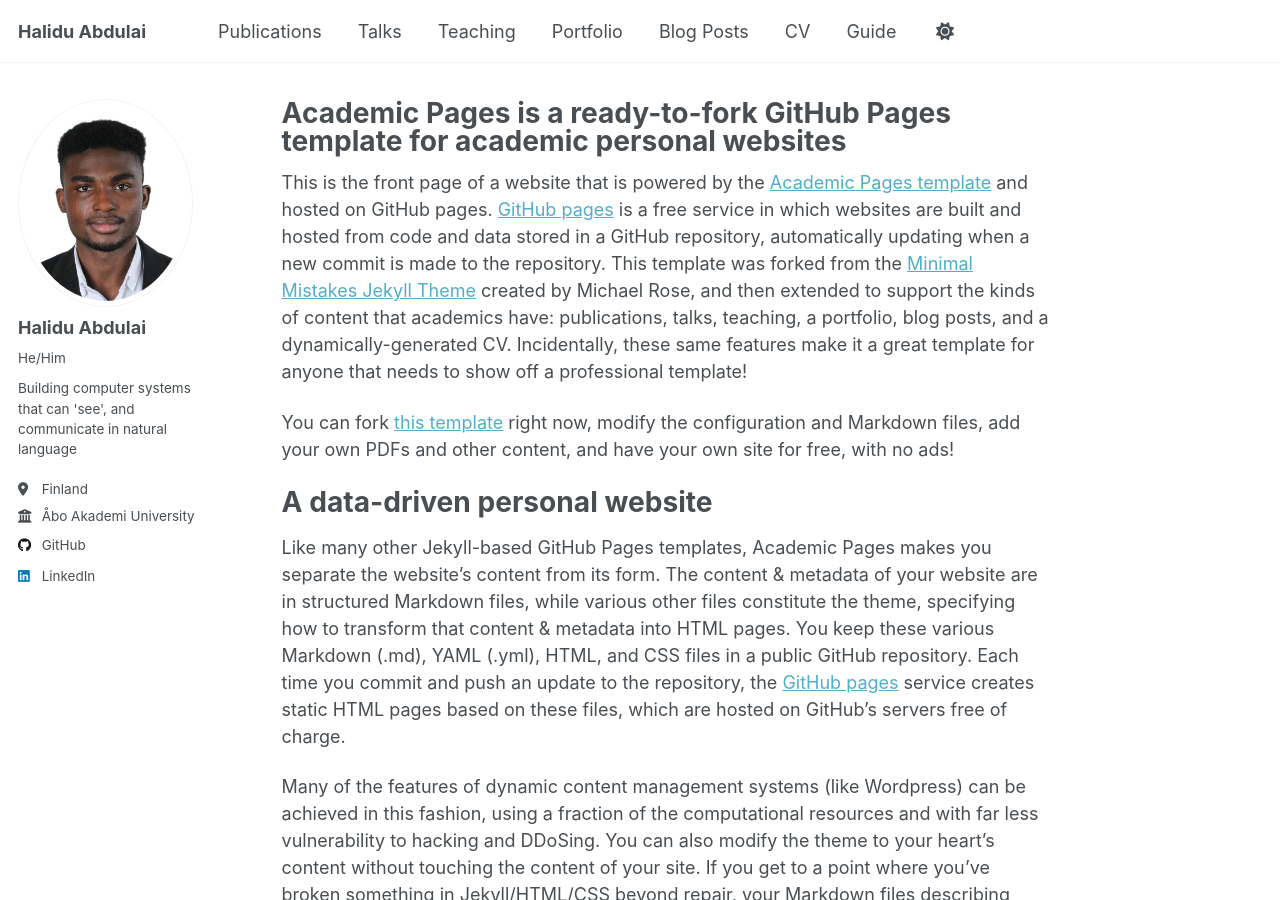
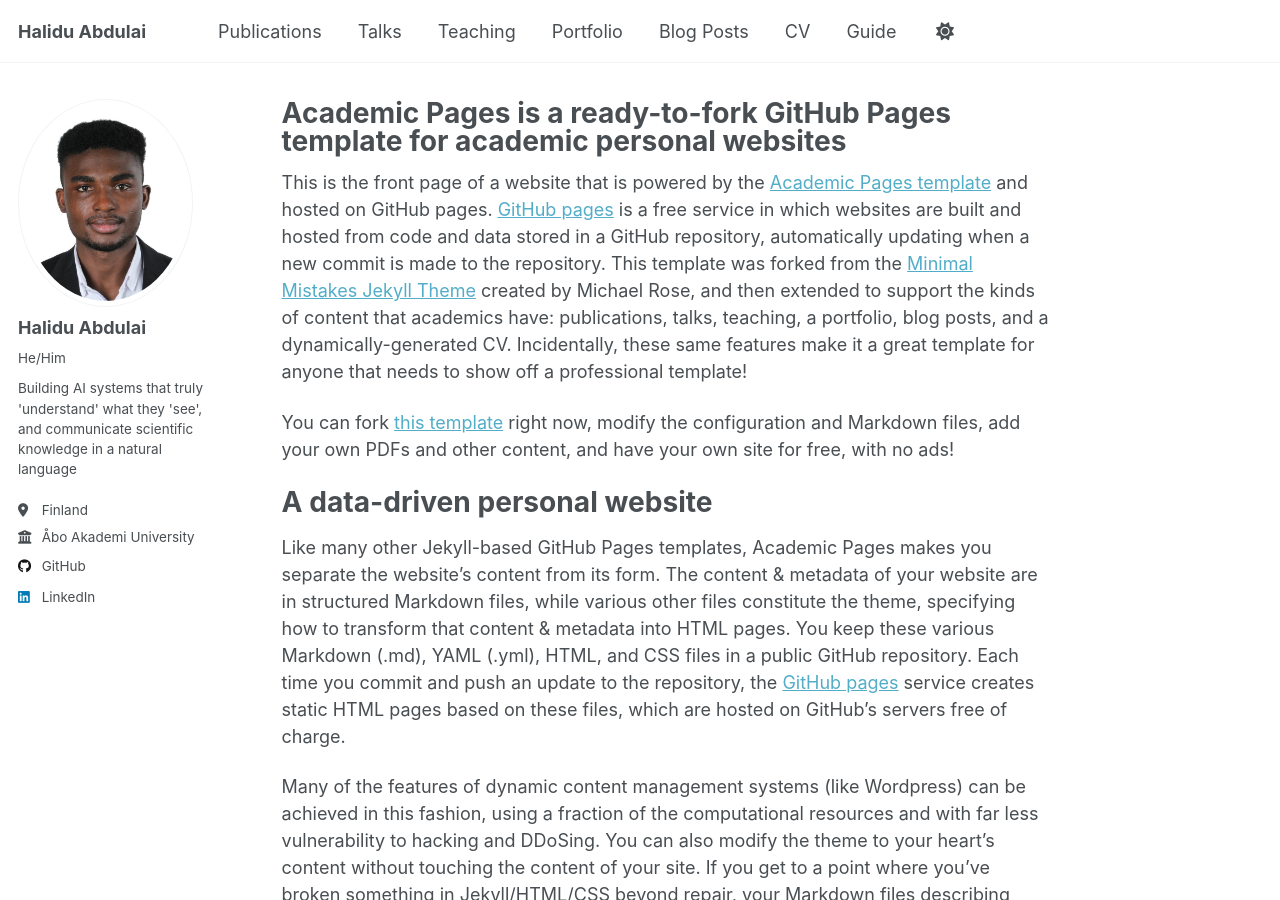
Before and after one commit to abdulaihalidu/abdulaihalidu.github.io, a Jekyll site: the page built from _pages/about.md, in a window 1280 px wide and 900 px high. Built offline with Jekyll 4.4.1, drawn with Linux system fonts in a browser that asks for light colours; a script that is not in the unit is left out.

Commit message:
Update _config.yml

```diff
--- a/_config.yml
+++ b/_config.yml
@@ -25,7 +25,7 @@
   avatar           : "halid.jpeg"
   name             : "Halidu Abdulai"
   pronouns         : "He/Him"
-  bio              : "Building computer systems that can 'see', and communicate in natural language"
+  bio              : "Building AI systems that truly 'understand' what they 'see', and communicate scientific knowledge in a natural language"
   location         : "Finland"
   employer         : "Åbo Akademi University"
   uri              : # URL
```
